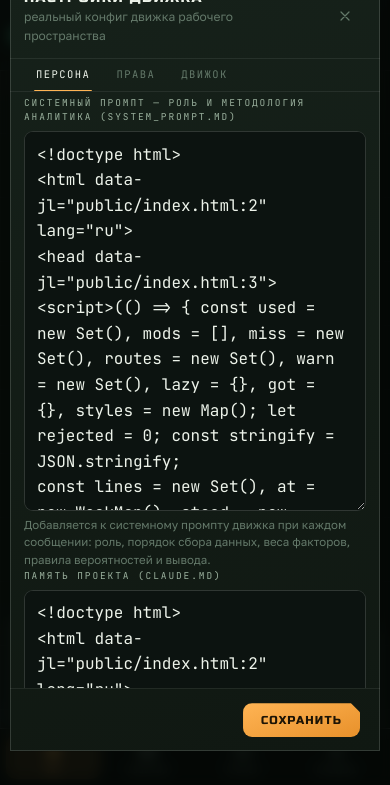
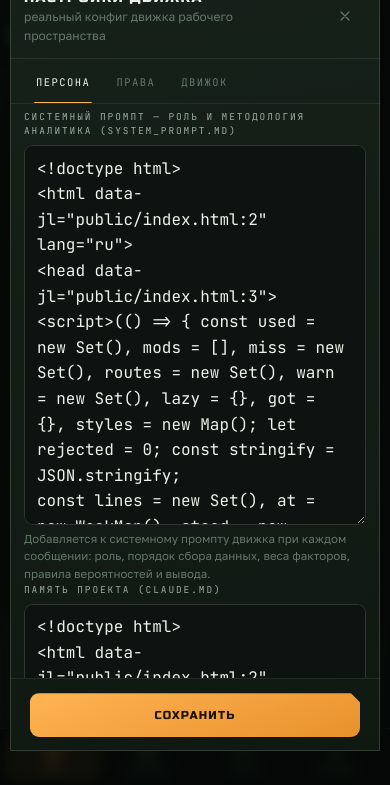
Before and after one commit to bychikola/SportChat, a website with bundled scripts: page public/index.html in a window 390 px wide. Both pictures are taken after a click on the button 262 px from the left and 32 px from the top of the page. Shown: the part 59-844 px from the top of the page. Built offline with nearby package versions, Linux system fonts and the light colour scheme; no server answers; files whose address does not match are found by name.

Commit message:
Настройки движка: адаптация по ux-ui-rules — селект не распирает модалку (ellipsis), вкладки/кнопки 44px, info-карточки 2×2, «Сохранить» на всю ширину

```diff
--- a/public/css/app.css
+++ b/public/css/app.css
@@ -1211,6 +1211,9 @@ body.events-open .composer-wrap { display: none; }
 .field { display: flex; flex-direction: column; gap: 6px; }
 .field-row { display: grid; grid-template-columns: 1fr 1fr; gap: 12px; }
 .field label { font-family: var(--f-mono); font-size: 9.5px; letter-spacing: .2em; text-transform: uppercase; color: var(--dim); }
+/* селект на всю ширину поля: длинная выбранная опция
+   («Полный доступ — … (—dangerously-skip-permissions)») иначе распирает модалку */
+.field select { width: 100%; text-overflow: ellipsis; }
 .field input[type="text"], .field input[type="password"], .field input[type="email"], .field input[type="tel"], .field select, .field textarea {
   background: #0c1310; border: 1px solid var(--line-strong); border-radius: 9px;
   color: var(--chalk); font-size: 13.5px; padding: 9.5px 12px; outline: none;
@@ -1242,6 +1245,8 @@ body.events-open .composer-wrap { display: none; }
 .btn-danger:hover { background: rgba(255, 90, 90, .1); }
 
 .seg-tabs { display: flex; gap: 2px; border-bottom: 1px solid var(--line); padding: 0 20px; flex: none; }
+/* вкладки внутри модалки: прижаты к краям шапки (паддинги компенсируются) */
+.seg-tabs-inmodal { margin: -18px -20px 4px; }
 .seg-tab {
   background: none; border: none; color: var(--faint); position: relative;
   font-family: var(--f-mono); font-size: 10.5px; letter-spacing: .14em; text-transform: uppercase;
@@ -1630,4 +1635,17 @@ html, body { overflow-x: clip; }
 
   /* ошибка загрузки: кнопка «Повторить» рядом с текстом */
   .events-notice button { min-height: 40px; padding: 8px 16px; margin: 6px 0 0 10px; }
-}
+
+  /* модалки: настройки движка и прочие контентные */
+  .modal-body { overflow-x: hidden; }           /* страховка от распирания контентом */
+  .seg-tabs-inmodal { margin: -14px -14px 6px; }
+  .seg-tab { min-height: 44px; }
+  .modal-foot .btn-primary, .modal-foot .btn-secondary, .modal-foot .btn-danger { min-height: 44px; }
+  .modal-foot { justify-content: stretch; }
+  .modal-foot .btn-primary { flex: 1; width: 100%; }  /* сабмит на всю ширину */
+  .engine-info { grid-template-columns: repeat(2, minmax(0, 1fr)); }
+  .field select { min-height: 44px; }
+  .info-v { word-break: break-all; }            /* путь workspace переносится */
+  .check-row input { width: 18px; height: 18px; margin-top: 1px; }
+}
+}
--- a/public/js/settings.js
+++ b/public/js/settings.js
@@ -10,7 +10,7 @@ export function createSettings({ S, updateTablo, updateEngineInfo }) {
   async function openSettings() {
     const wrap = document.createElement('div');
     wrap.innerHTML = `
-      <div class="seg-tabs" style="margin:-18px -20px 4px; padding:0 20px;">
+      <div class="seg-tabs seg-tabs-inmodal">
         <button class="seg-tab active" data-tab="persona">Персона</button>
         <button class="seg-tab" data-tab="perms">Права</button>
         <button class="seg-tab" data-tab="engine">Движок</button>
```
